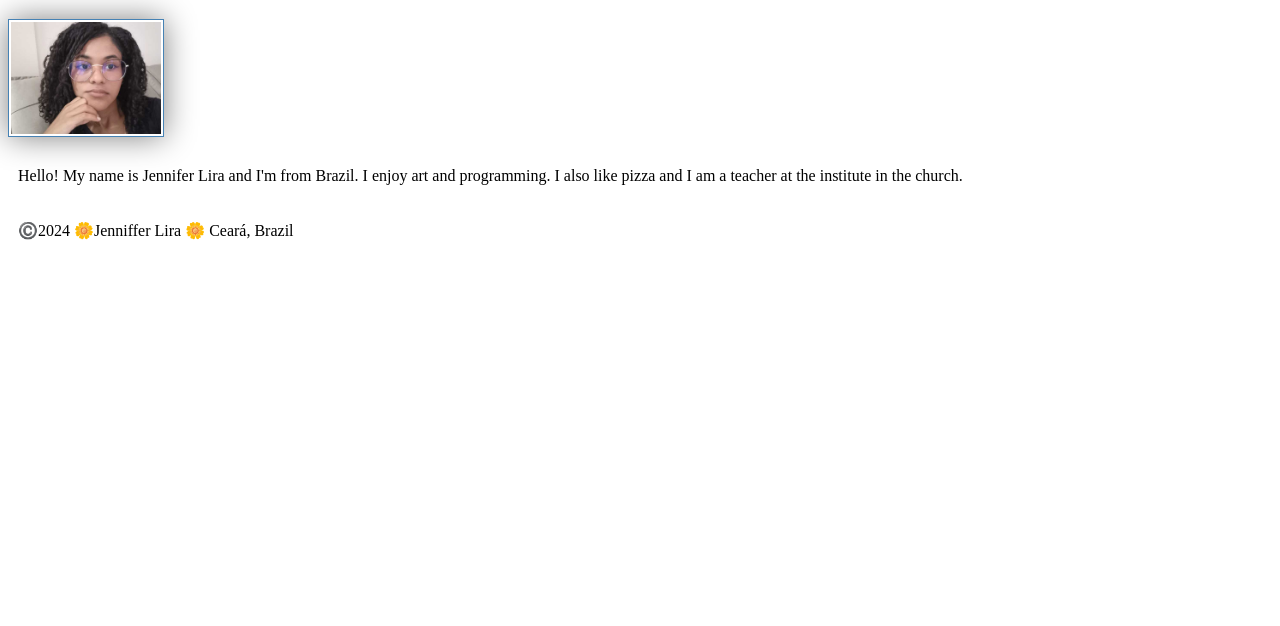
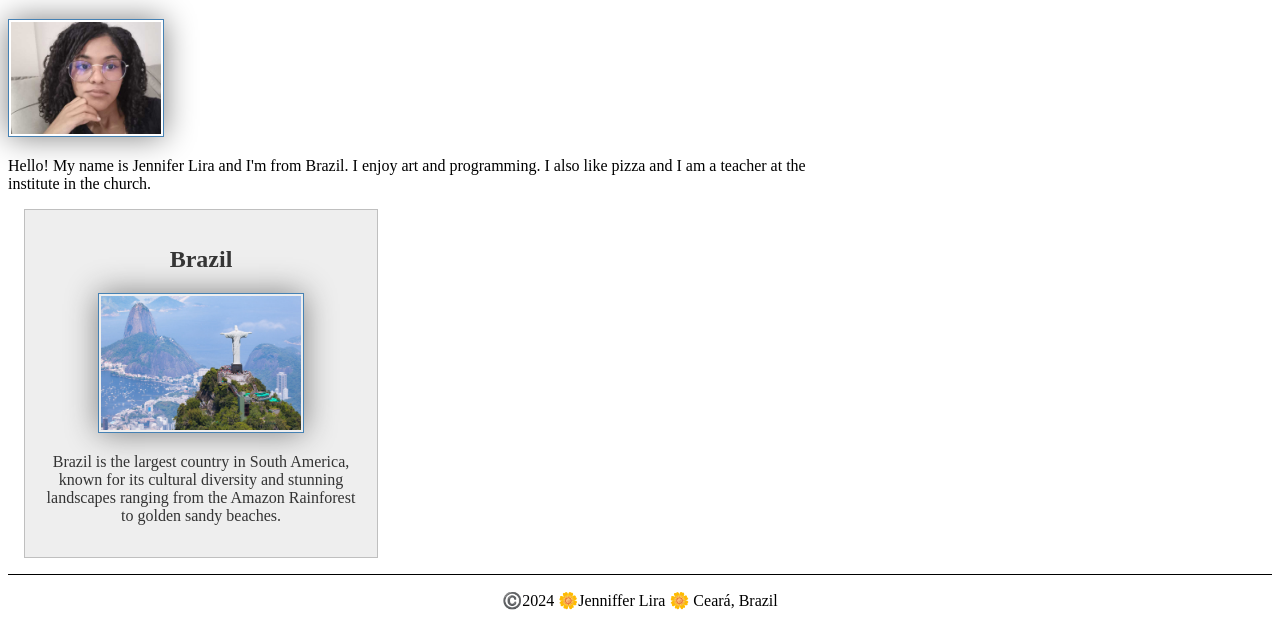
Before and after one commit to jennilira/wdd130, a plain HTML site: page index.html in a window 1280 px wide. Shown: the part 263-889 px from the top of the page. Before the commit the page ends 800 px from the top, so only its background shows below. Drawn offline with Linux system fonts and the light colour scheme.

Commit message:
css file

```diff
--- a/index.html
+++ b/index.html
@@ -5,6 +5,8 @@
     <meta name="viewport" content="width=device-width,initial-scale=1.0">
     <title>Jenniffer Lira | WDD 130</title>
     <link rel="stylesheet" href="styles/styles.css">
+    <meta name="description" content="Jennifer lira project, wdd 130, this is a practice project.">
+    <meta name="author" content="Jenniffer Lira">
   </head>
   <body>
     <header>
@@ -19,6 +21,11 @@
         <img src="images/profile.jpeg" alt="Hello, my name is Jenniffer Lira" width="200">
         <p>Hello! My name is Jennifer Lira and I'm from Brazil. I enjoy art and programming. I also like pizza and I am a teacher at the institute in the church.</p>
     </main>
+    <aside>
+      <h2>Brazil</h2>
+      <img src="./images/brazil.jpg">
+      <p>Brazil is the largest country in South America, known for its cultural diversity and stunning landscapes ranging from the Amazon Rainforest to golden sandy beaches. </p>
+    </aside>
     <footer>
         <p>©️2024 🌼Jenniffer Lira 🌼 Ceará, Brazil</p>
     </footer>
--- a/styles/styles.css
+++ b/styles/styles.css
@@ -21,5 +21,35 @@ img {
 }
 
 p {
-  padding: 10px;
+  padding: 0px;
 }
+
+main {
+    max-width: 840px;
+}
+
+aside {
+    width: 20rem;
+    margin: 1rem;
+    border: 1px solid rgba(0, 0, 0, 0.2);
+    padding: 1rem;
+    background-color: #eee;
+    color: #333;
+    text-align: center;
+  }
+
+  aside img {
+    width: 200px;
+    height: auto;
+  }
+
+  main img {
+    width: 150px;
+    height: auto;
+  }
+
+  footer {
+    margin-top: 15px;
+    border-top: 1px solid #000;
+    text-align: center;
+  }
```
Also changed, not shown: week02/wireframe.html (added, +25 -0 lines), images/brazil.jpg (added).
